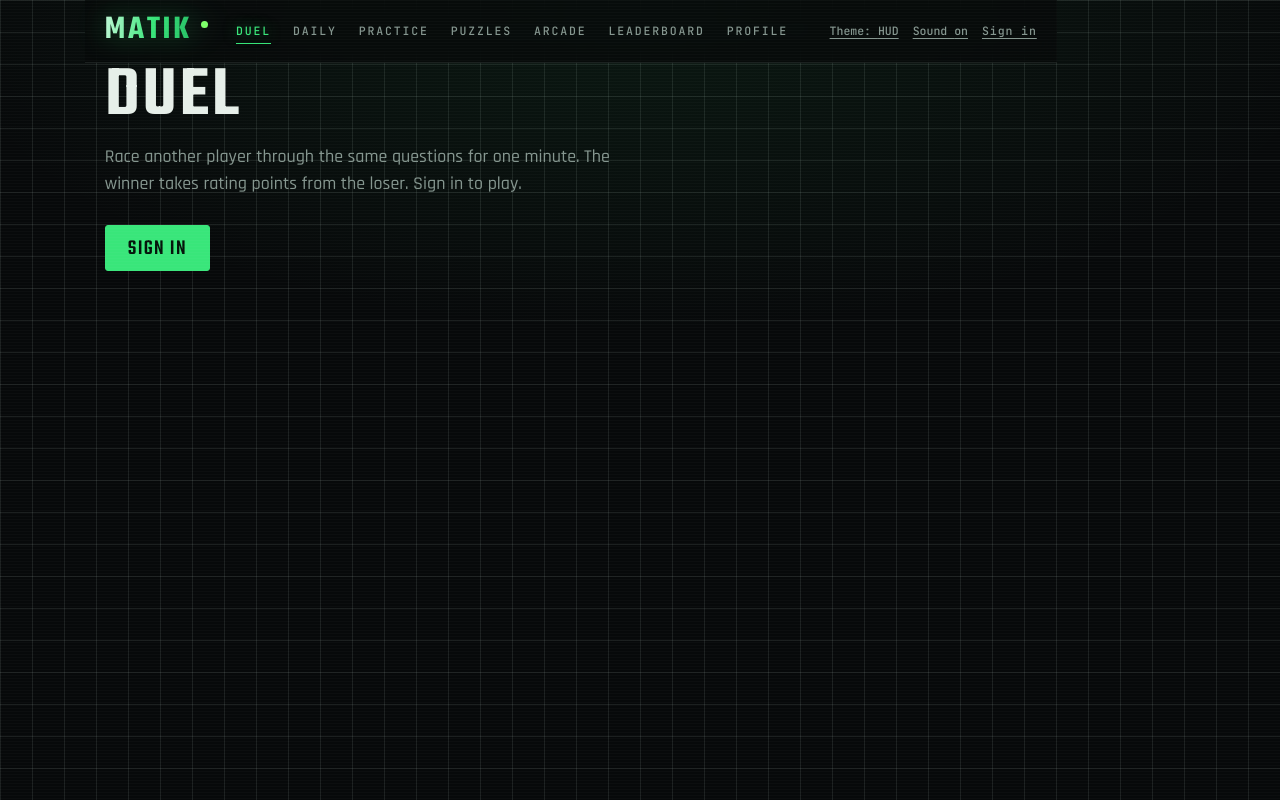
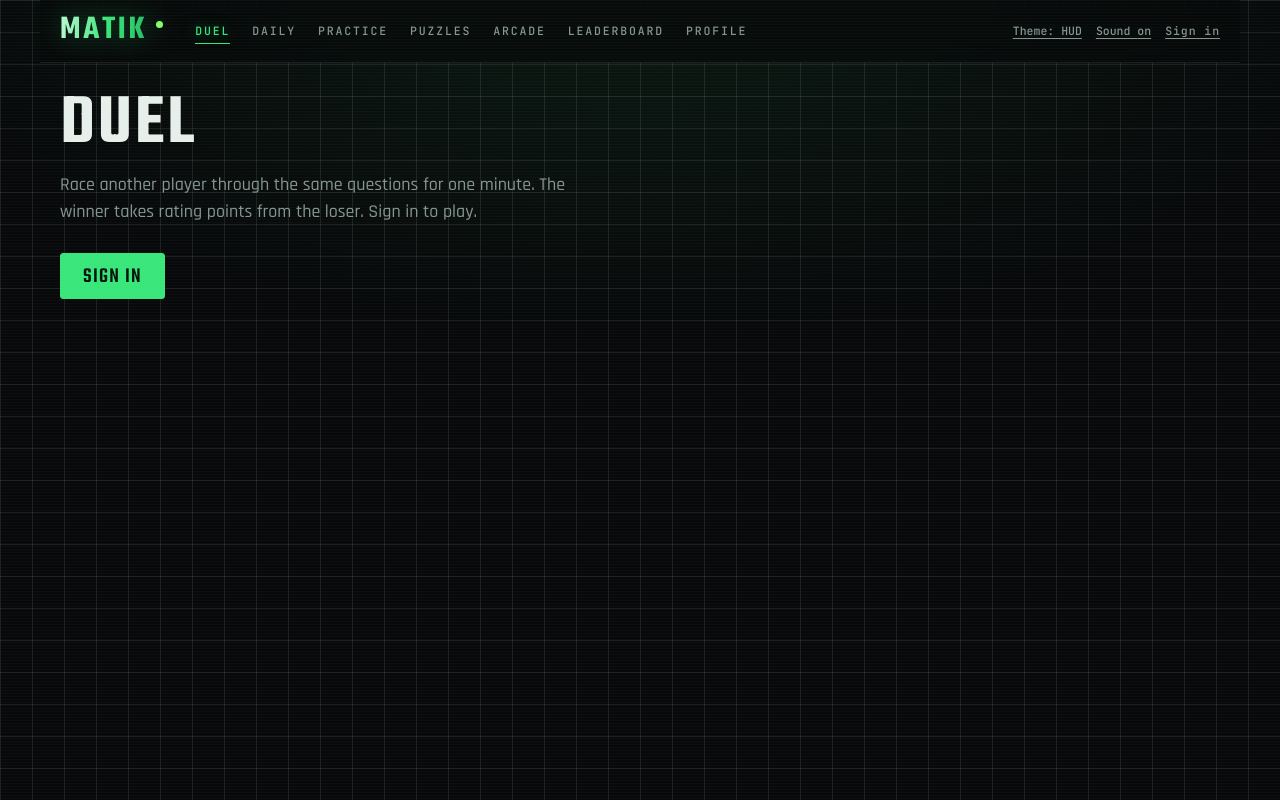
Before and after one commit to Himanshu-2005-code/mathlete-arena, a Next.js app in the folder web/: page /duel in a window 1280 px wide. Built offline with nearby package versions, Linux system fonts and the light colour scheme; no server answers.

Commit message:
Fit the HUD top bar on one row and match the app icon to the HUD theme

```diff
--- a/web/src/app/hud.css
+++ b/web/src/app/hud.css
@@ -374,7 +374,6 @@
   width: 12px;
   height: 12px;
   pointer-events: none;
-  border-color: var(--accent);
   opacity: 0.55;
   transition: opacity 200ms ease, width 200ms ease, height 200ms ease;
   z-index: 1;
@@ -383,15 +382,15 @@
 :root:not([data-theme]) :is(.figure, .entry)::before {
   top: -1px;
   left: -1px;
-  border-top: 2px solid;
-  border-left: 2px solid;
+  border-top: 2px solid var(--accent);
+  border-left: 2px solid var(--accent);
 }
 
 :root:not([data-theme]) :is(.figure, .entry)::after {
   bottom: -1px;
   right: -1px;
-  border-bottom: 2px solid;
-  border-right: 2px solid;
+  border-bottom: 2px solid var(--accent);
+  border-right: 2px solid var(--accent);
 }
 
 :root:not([data-theme]) :is(.figure, .entry):hover::before,
@@ -758,3 +757,48 @@
     transition: none !important;
   }
 }
+
+/* ---------- Layout fixes ---------- */
+
+/* A wider column so the nav and account controls share one row. */
+:root:not([data-theme]) .shell {
+  max-width: 1200px;
+  margin: 0 auto;
+  padding-left: var(--gutter);
+}
+
+:root:not([data-theme]) .topbar {
+  flex-wrap: nowrap;
+  gap: 32px;
+}
+
+:root:not([data-theme]) .topbar nav {
+  flex-wrap: nowrap;
+}
+
+:root:not([data-theme]) .topbar .who {
+  white-space: nowrap;
+}
+
+@media (max-width: 1100px) {
+  :root:not([data-theme]) .topbar {
+    flex-wrap: wrap;
+    row-gap: 10px;
+  }
+  :root:not([data-theme]) .topbar .who {
+    margin-left: 0;
+    width: 100%;
+  }
+}
+
+:root:not([data-theme]) .entries {
+  border-top: 0;
+}
+
+:root:not([data-theme]) main {
+  padding-top: 28px;
+}
+
+:root:not([data-theme]) .hero-input:focus-visible {
+  box-shadow: 0 12px 18px -16px rgba(57, 230, 122, 0.9);
+}
--- a/web/src/app/manifest.ts
+++ b/web/src/app/manifest.ts
@@ -7,8 +7,8 @@ export default function manifest(): MetadataRoute.Manifest {
     description: "Speed math sprints, duels, daily challenges and number puzzles.",
     start_url: "/",
     display: "standalone",
-    background_color: "#f6f8fc",
-    theme_color: "#1b2a6b",
+    background_color: "#07090a",
+    theme_color: "#07090a",
     icons: [{ src: "/icon.svg", sizes: "any", type: "image/svg+xml" }],
   };
 }
```
Also changed, not shown: web/src/app/icon.svg.
